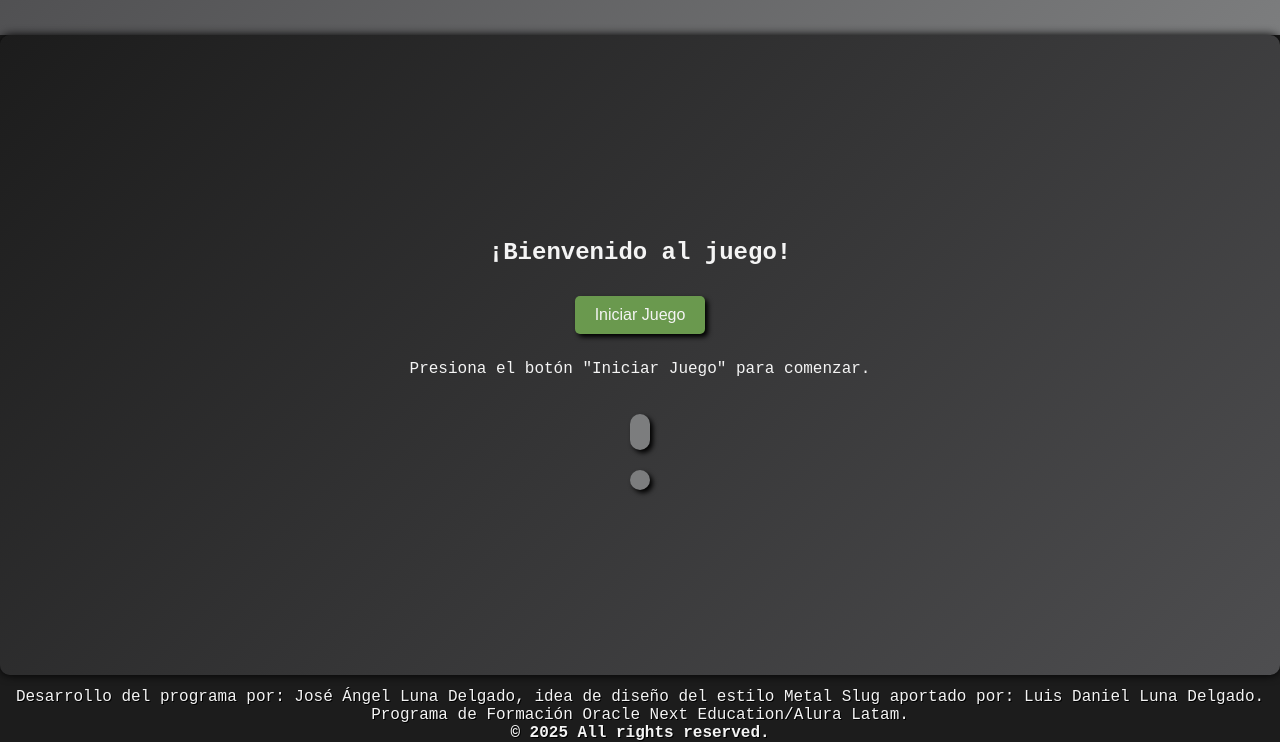
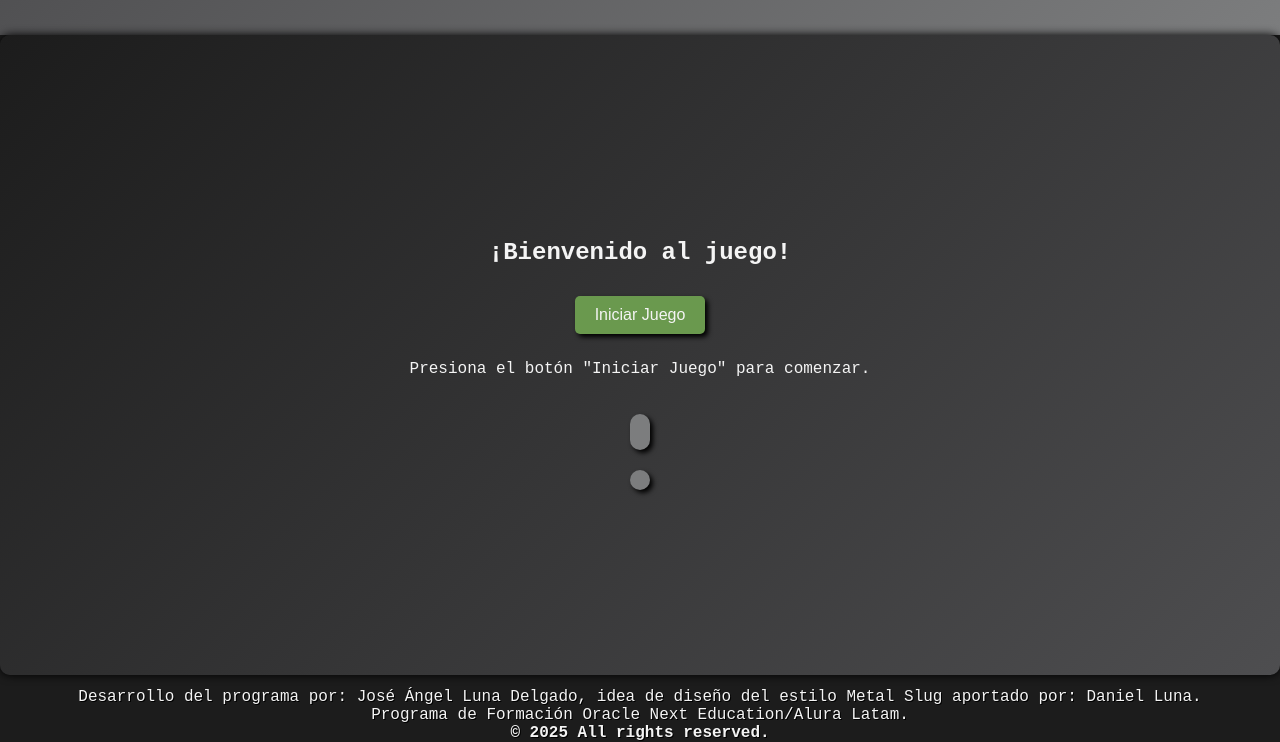
Before and after one commit to AngelLuna476/-7_DoC_Program_Arco, a plain HTML site: page 4_Day.html in a window 1280 px wide. Shown: the part 77-819 px from the top of the page. Drawn offline with Linux system fonts and the light colour scheme.

Commit message:
Update 4_Day.html

```diff
--- a/4_Day.html
+++ b/4_Day.html
@@ -193,7 +193,7 @@
         <div id="resultado" class="resultado"></div>
     </main>
     <footer>
-        <p class="footerp1">Desarrollo del programa por: José Ángel Luna Delgado, idea de diseño del estilo Metal Slug aportado por: Luis Daniel Luna Delgado.</p>
+        <p class="footerp1">Desarrollo del programa por: José Ángel Luna Delgado, idea de diseño del estilo Metal Slug aportado por: Daniel Luna.</p>
         <p class="footerp2">Programa de Formación Oracle Next Education/Alura Latam.</p>
         <strong class="footerp3">&copy; 2025 All rights reserved.</strong>
     </footer>
```
